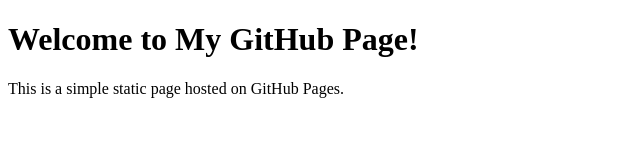
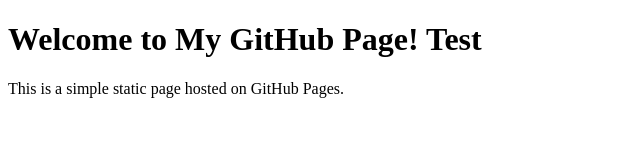
Before and after one commit to blurryapp/mypage, a plain HTML site: page index.html in a window 1280 px wide. Shown: the whole page, without its empty margins (0-640 px from the left). Drawn offline with Linux system fonts and the light colour scheme.

Commit message:
Check a change

```diff
--- a/index.html
+++ b/index.html
@@ -6,7 +6,7 @@
     <title>My GitHub Page</title>
 </head>
 <body>
-    <h1>Welcome to My GitHub Page!</h1>
+    <h1>Welcome to My GitHub Page! Test</h1>
     <p>This is a simple static page hosted on GitHub Pages.</p>
 </body>
 </html>
```
